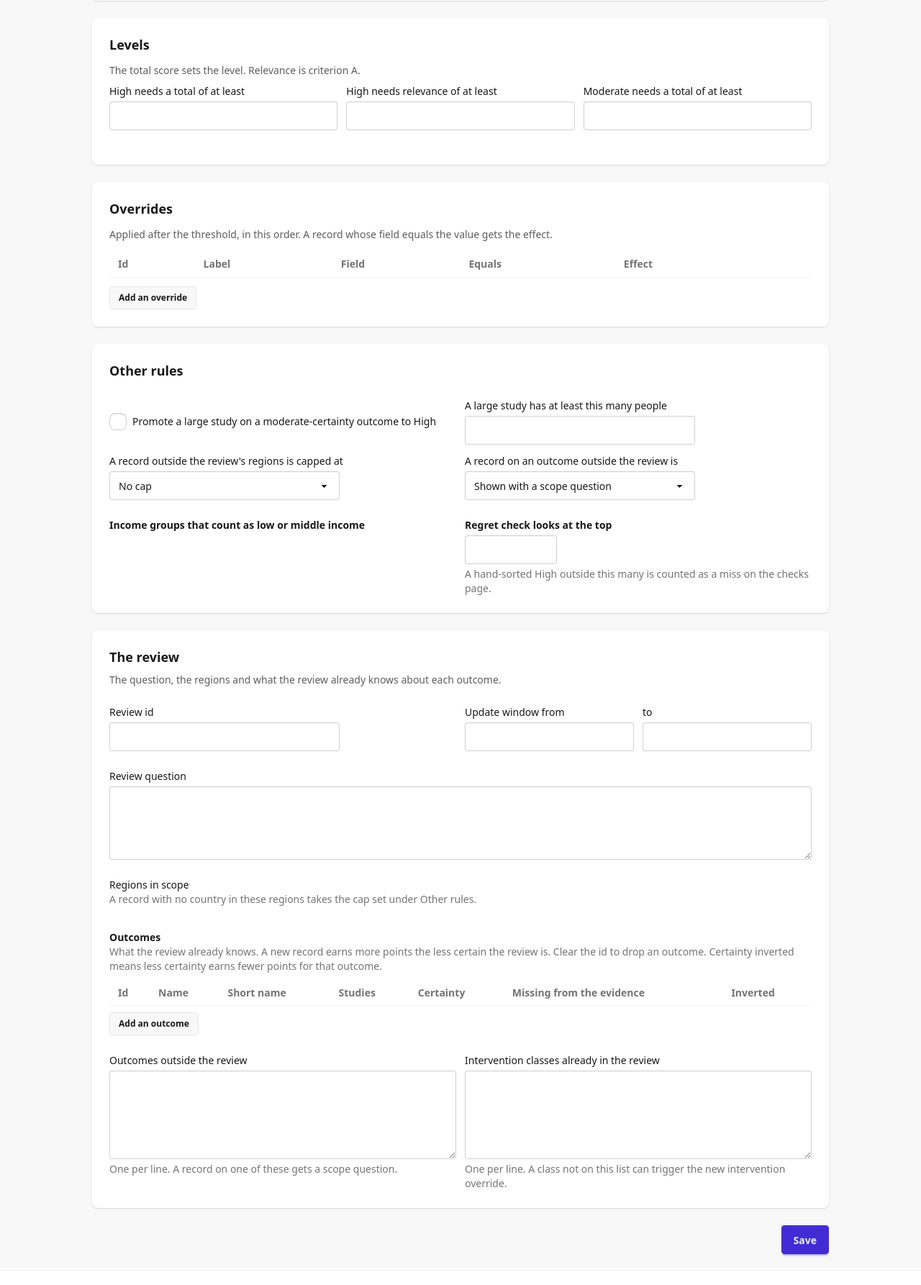
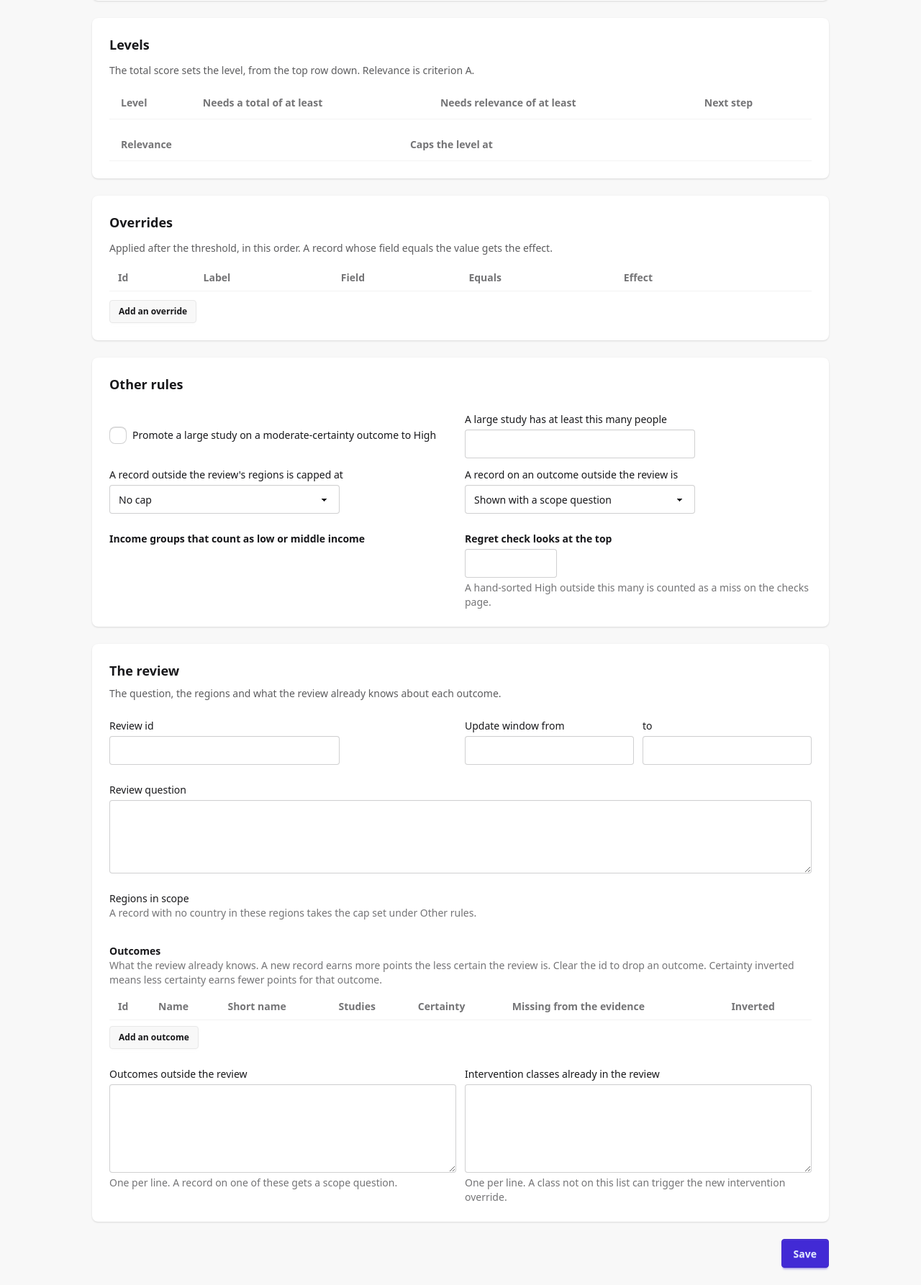
Before and after one commit to penkin/living-systematic-review, a Django app: template web/templates/rubric_detail.html in a window 1280 px wide. Shown: the part 651-2437 px from the top of the page at 72% size. Before the commit the page ends 2398 px from the top, so only its background shows below. Run offline with Django 5.2, Linux system fonts and the light colour scheme; the template is opened without the code that fills it, so the values that code supplies are empty; style sheets or scripts are compiled from the project's sources.

Commit message:
Show the levels as one row per level
High, Moderate and Low each get a row: the total it needs, the relevance
it needs and its next step. The relevance caps sit in a second small table.
The three-column grid mixed the thresholds, the caps and the next steps.

```diff
--- a/web/templates/_levels.html
+++ b/web/templates/_levels.html
@@ -1,20 +1,37 @@
-<div>
-  <p class="text-sm text-base-content/70">The total score sets the level. Relevance is criterion A.</p>
-  <div class="mt-2 grid gap-3 sm:grid-cols-3">
-    <label class="flex flex-col gap-1"><span>High needs a total of at least</span><input type="number" name="high_min_total" value="{{ thresholds.high.min_total }}" min="0" required class="input"></label>
-    <label class="flex flex-col gap-1"><span>High needs relevance of at least</span><input type="number" name="high_min_a" value="{{ thresholds.high.min_A }}" min="0" required class="input"></label>
-    <label class="flex flex-col gap-1"><span>Moderate needs a total of at least</span><input type="number" name="moderate_min_total" value="{{ thresholds.moderate.min_total }}" min="0" required class="input"></label>
-  </div>
-  <div class="mt-3 grid gap-3 sm:grid-cols-3">
-    {% for a, cap in a_caps %}
-    <label class="flex flex-col gap-1"><span>Relevance of {{ a }} caps the level at</span>
-      <select name="a_cap_{{ a }}" class="select">{% for level in level_ids %}<option value="{{ level }}"{% if level == cap %} selected{% endif %}>{{ level|lower|capfirst }}</option>{% endfor %}</select>
-    </label>
-    {% endfor %}
-  </div>
-  <div class="mt-3 grid gap-3 sm:grid-cols-3">
-    {% for level, action in levels %}
-    <label class="flex flex-col gap-1"><span>Next step for {% include "_badge.html" %}</span><input type="text" name="action_{{ level }}" value="{{ action }}" class="input"></label>
-    {% endfor %}
-  </div>
+<p class="text-sm text-base-content/70">The total score sets the level, from the top row down. Relevance is criterion A.</p>
+<div class="overflow-x-auto">
+  <table class="table">
+    <thead><tr><th>Level</th><th>Needs a total of at least</th><th>Needs relevance of at least</th><th>Next step</th></tr></thead>
+    <tbody>
+      {% for level, action in levels %}
+      <tr>
+        <td>{% include "_badge.html" %}</td>
+        {% if level == "HIGH" %}
+        <td><input type="number" name="high_min_total" value="{{ thresholds.high.min_total }}" min="0" required class="input input-sm w-24" aria-label="High needs a total of at least"></td>
+        <td><input type="number" name="high_min_a" value="{{ thresholds.high.min_A }}" min="0" required class="input input-sm w-24" aria-label="High needs relevance of at least"></td>
+        {% elif level == "MODERATE" %}
+        <td><input type="number" name="moderate_min_total" value="{{ thresholds.moderate.min_total }}" min="0" required class="input input-sm w-24" aria-label="Moderate needs a total of at least"></td>
+        <td class="text-base-content/60">Any</td>
+        {% else %}
+        <td class="text-base-content/60">Everything else</td>
+        <td class="text-base-content/60">Any</td>
+        {% endif %}
+        <td><input type="text" name="action_{{ level }}" value="{{ action }}" class="input input-sm w-full min-w-40" aria-label="Next step for {{ level|lower }}"></td>
+      </tr>
+      {% endfor %}
+    </tbody>
+  </table>
 </div>
+<div class="overflow-x-auto">
+  <table class="table">
+    <thead><tr><th>Relevance</th><th>Caps the level at</th></tr></thead>
+    <tbody>
+      {% for a, cap in a_caps %}
+      <tr>
+        <td>{{ a }}</td>
+        <td><select name="a_cap_{{ a }}" class="select select-sm" aria-label="Relevance of {{ a }} caps the level at">{% for level in level_ids %}<option value="{{ level }}"{% if level == cap %} selected{% endif %}>{{ level|lower|capfirst }}</option>{% endfor %}</select></td>
+      </tr>
+      {% endfor %}
+    </tbody>
+  </table>
+</div>
```
